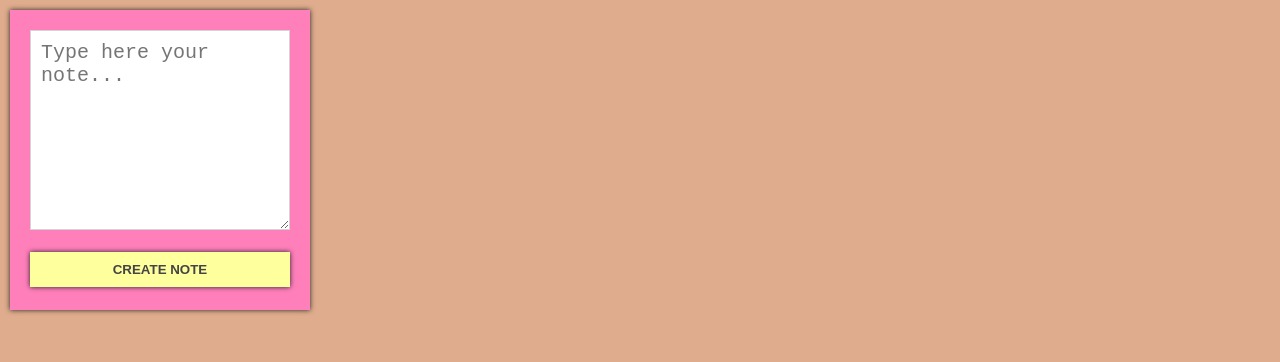
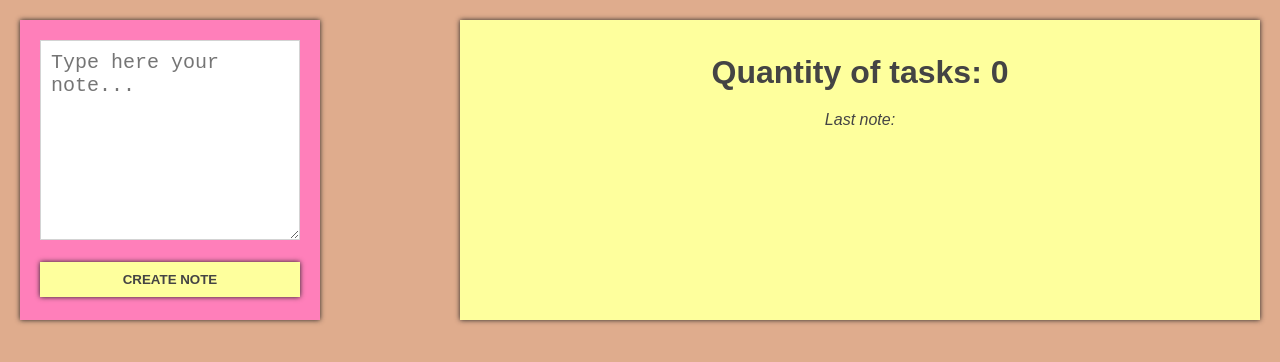
Before and after one commit to lenski88/sticky-notes, a React (Create React App) app: page / in a window 1280 px wide. Shown: the top 362 px of the page. Built offline with nearby package versions, Linux system fonts and the light colour scheme.

Commit message:
feat: add header

```diff
--- a/src/App.js
+++ b/src/App.js
@@ -3,13 +3,17 @@ import { NotesContextProvider } from "./context/NotesContext";
 import { GlobalStyles } from "./globalStyles";
 import styled from "styled-components";
 import { NewNotes } from "./components/NewNotes";
+import { Info } from "./components/Info";
 
 function App() {
   return (
     <NotesContextProvider>
       <GlobalStyles />
       <StyledContainer>
-        <NewNotes />
+        <StyledHeaderGrid>
+          <NewNotes />
+          <Info />
+        </StyledHeaderGrid>
       </StyledContainer>
     </NotesContextProvider>
   );
@@ -18,7 +22,13 @@ function App() {
 export default App;
 
 const StyledContainer = styled.div`
-  position: relative;
   max-width: 1440px;
   margin: 0 auto;
 `;
+
+const StyledHeaderGrid = styled.div`
+  display: grid;
+  grid-template-columns: 1fr 2fr;
+  gap:20px;
+  grid-template-areas: "newNoteForm header";
+`;
--- /dev/null
+++ b/src/components/Info.js
@@ -0,0 +1,26 @@
+import React, {useContext} from 'react';
+import styled from 'styled-components';
+import { NotesContext } from '../context/NotesContext';
+
+export const Info = () => {
+    const {state} = useContext(NotesContext);
+    return (
+        <StyledInfo>
+        <h1>Quantity of tasks: {state.totalNotes}</h1>
+        <p><i>Last note: {state.lastNoteDate}</i></p>
+        </StyledInfo>
+    )
+}
+
+const StyledInfo = styled.div`
+text-align: center;
+margin: 20px;
+padding:20px;
+color: #222;
+font-size: 1.6rem;
+color: #444;
+line-height: 2;
+grid-area: header;
+background: #feff9d;
+box-shadow: 0 0 5px #222;
+`
--- a/src/components/NewNotes.js
+++ b/src/components/NewNotes.js
@@ -22,14 +22,13 @@ export const NewNotes = () => {
 
 
 const StyledNewNotesFrom = styled.form`
-    position: absolute;
-    top: 10px;
-    left:10px;
     width: 300px;
     height: 300px;
     padding:20px;
+    margin: 20px;
     background-color: #ff7fba;
     box-shadow:  0 0 5px #222;
+    grid-area: newNoteForm;
 
     & textarea {
         border: 1px solid lightgrey;
```
Also changed, not shown: src/components/ListTask.js (added, +11 -0 lines).
